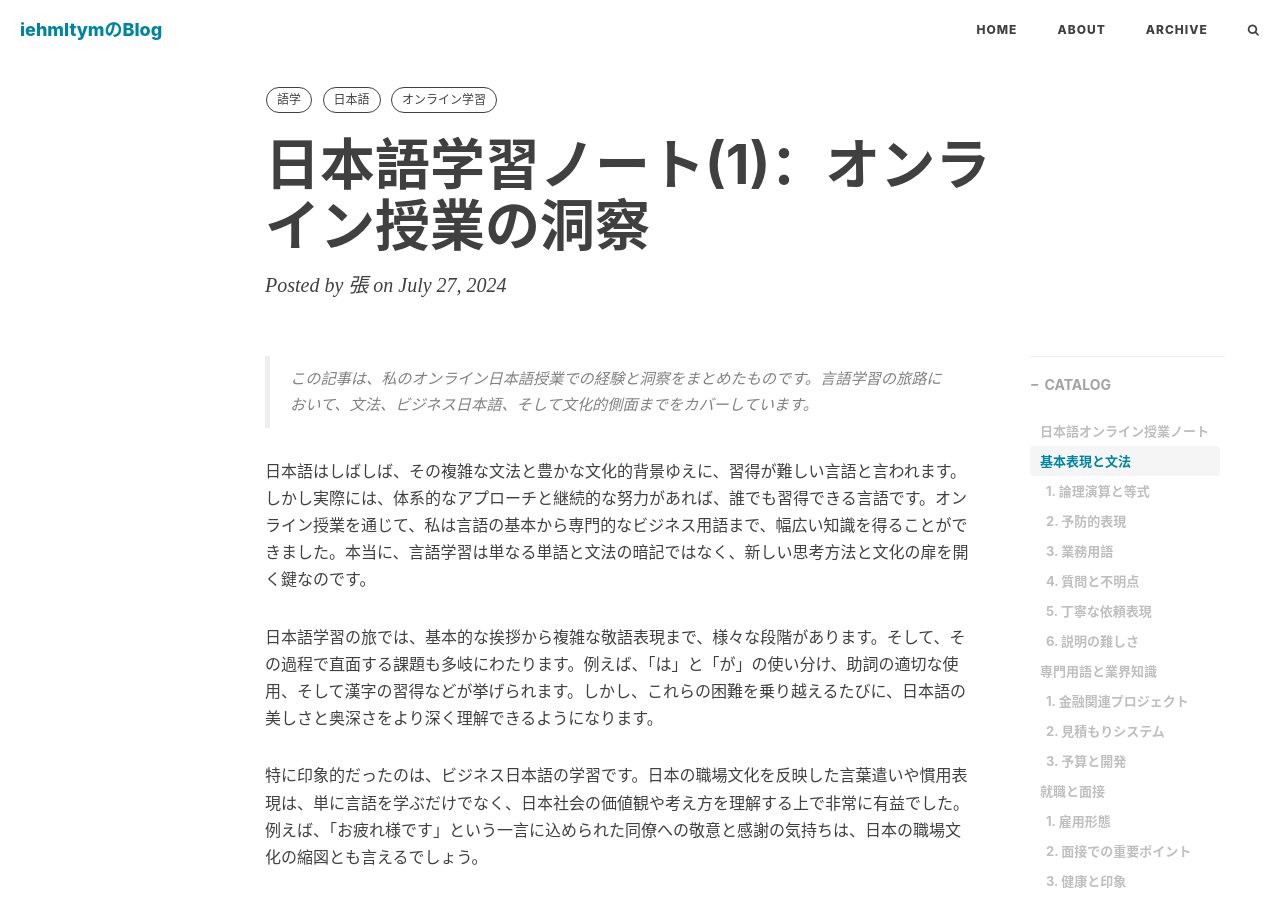
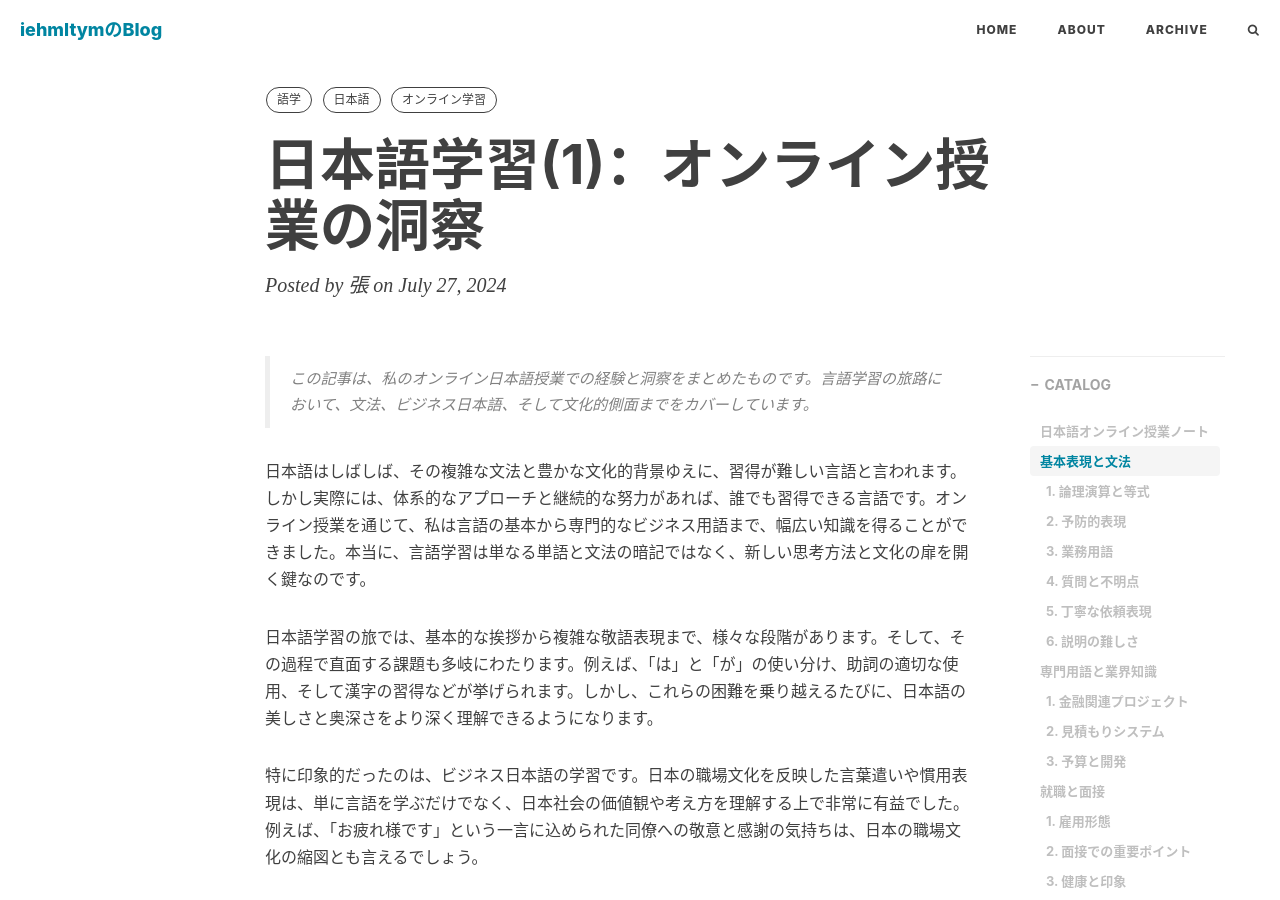
Before and after one commit to iehmltym/iehmltym.github.io, a Jekyll site: the page built from _posts/2024-07-27-hellojapan1.md, in a window 1280 px wide and 900 px high. Built offline with Jekyll 4.4.1, drawn with Linux system fonts in a browser that asks for light colours; nearby versions of some CDN libraries; comment, search, counter and statistics services are not loaded.

Commit message:
Update and rename 2024-07-27-hellojapan0.md to 2024-07-27-hellojapan1.md

```diff
--- a/_posts/2024-07-27-hellojapan0.md
+++ b/_posts/2024-07-27-hellojapan1.md
@@ -1,6 +1,6 @@
 ---
 layout:       post
-title:        "日本語学習ノート(1)：オンライン授業の洞察"
+title:        "日本語学習(1)：オンライン授業の洞察"
 author:       "張"
 header-style: text
 catalog:      true
```
